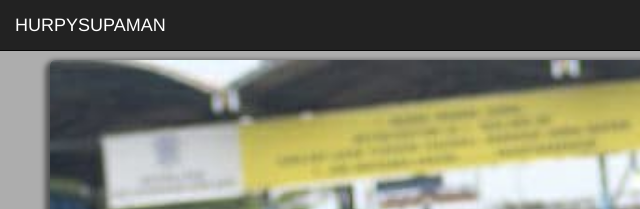
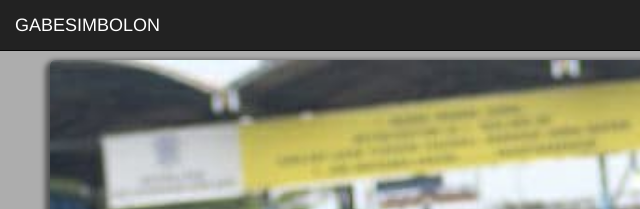
Before and after one commit to GabeSimbolon/gabesimbolon.github.io, a plain HTML site: page index.html in a window 1280 px wide. Shown: the top 209 px of the page, 0-640 px from the left. Drawn offline with Linux system fonts and the light colour scheme; grey boxes are pictures that could not be loaded.

Commit message:
update cv dan nama nav

```diff
--- a/index.html
+++ b/index.html
@@ -30,7 +30,7 @@
                     <span class="icon-bar"></span>
                     <span class="icon-bar"></span>
                 </button>
-                <a href="#hurpysuparman" class="navbar-brand page-scroll">HURPYSUPAMAN</a>
+                <a href="#hurpysuparman" class="navbar-brand page-scroll">GABESIMBOLON</a>
             </div>
             <div class="collapse navbar-collapse" id="bs-example-navbar-collapse-1">
                 <ul class="nav navbar-nav navbar-right">
```
Also changed, not shown: 1 other file.
